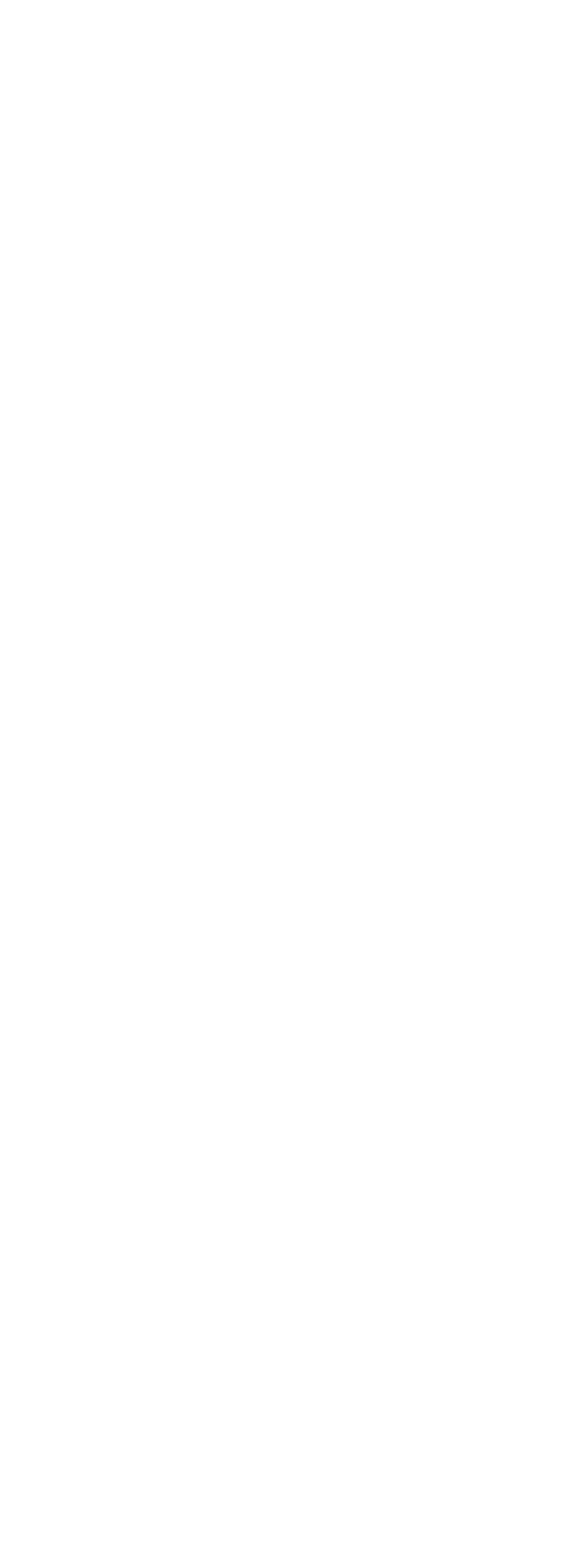
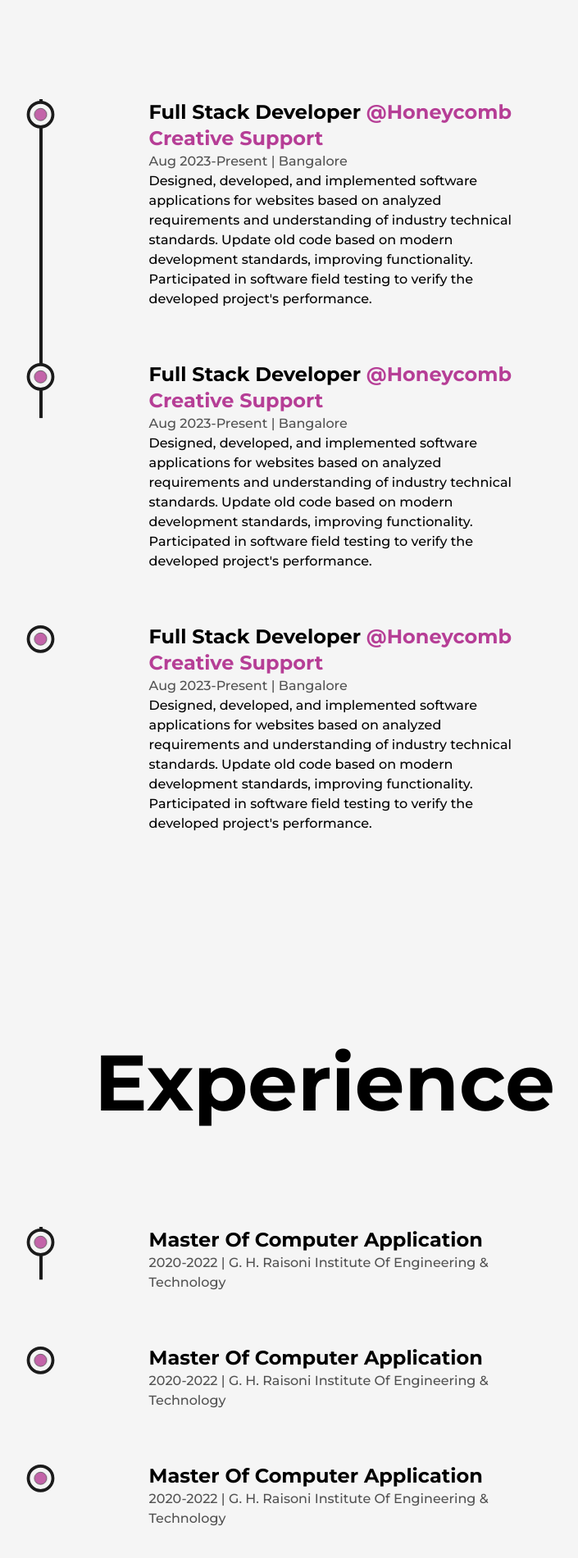
Before and after one commit to PremBhisikar/Portfolio, a Next.js app: page /about in a window 1280 px wide. Shown: the part 2331-4232 px from the top of the page at 82% size, without its empty margins (244-949 px from the left). Before the commit the page ends 2198 px from the top, so only its background shows below. Built offline with nearby package versions, Linux system fonts and the light colour scheme.

Commit message:
Experience and Education added in about us

```diff
--- /dev/null
+++ b/src/Components/Education.js
@@ -0,0 +1,73 @@
+import React, { useRef } from 'react'
+import { motion, useScroll } from 'framer-motion'
+import { LiIcon } from './LiIcon'
+
+
+const Details = ({ type, time, place, info }) => {
+    const ref = useRef(null);
+    return (
+        <li ref={ref} className='my-8 first:mt-0 last:mb-0 w-[60%] mx-auto flex flex-col items-center justify-between'>
+            <LiIcon reference={ref} />
+            <motion.div
+                initial={{ y: 50 }}
+                whileInView={{ y: 0 }}
+                transition={{ duration: 0.5, type: "spring" }}
+            >
+                <h3 className='capitalize font-bold text-2xl'>
+                    {type}
+                </h3>
+                <span className='capitalize font-medium text-dark/75'>
+                    {time} | {place}
+                </span>
+                <p className='font-medium w-full'>
+                    {info}
+                </p>
+            </motion.div>
+        </li>
+    )
+}
+
+export const Education = () => {
+    const ref = useRef(null);
+
+    const { scrollYProgress } = useScroll(
+        {
+            target: ref,
+            offset: ["start end", "center start"]
+        }
+    )
+
+    return (
+        <div className='my-64'>
+            <h2 className='font-bold text-8xl mb-32 w-full text-center'>
+                Experience
+            </h2>
+            <div ref={ref} className='w-[75%] mx-auto relative'>
+                <motion.div
+                    style={{ scaleY: scrollYProgress }}
+                    className='absolute left-9 top-0 w-[4px] h-full bg-dark origin-top' />
+                <ul className='w-full flex flex-col items-start justify-between ml-4'>
+                    <Details
+                        type="Master of Computer Application"
+                        time="2020-2022"
+                        place="G. H. Raisoni Institute of Engineering & Technology"
+                        info=""
+                    />
+                    <Details
+                        type="Master of Computer Application"
+                        time="2020-2022"
+                        place="G. H. Raisoni Institute of Engineering & Technology"
+                        info=""
+                    />
+                    <Details
+                    type="Master of Computer Application"
+                    time="2020-2022"
+                    place="G. H. Raisoni Institute of Engineering & Technology"
+                    info=""
+                />
+                </ul>
+
+            </div>
+        </div>
+    )
+}
--- /dev/null
+++ b/src/Components/Experience.js
@@ -0,0 +1,92 @@
+import React, { useRef } from 'react'
+import { motion, useScroll } from 'framer-motion'
+import { LiIcon } from './LiIcon'
+
+
+const Details = ({ position, company, companyLink, time, address, work }) => {
+    const ref = useRef(null);
+    return(
+    <li ref={ref} className='my-8 first:mt-0 last:mb-0 w-[60%] mx-auto flex flex-col items-center justify-between'>
+     <LiIcon reference={ref}/>
+        <motion.div
+        initial={{y:50}}
+        whileInView={{y:0}}
+        transition={{duration:0.5, type:"spring"}}
+        >
+            <h3 className='capitalize font-bold text-2xl'>{position}&nbsp;
+            <a href={companyLink}
+            target='_blank' className='text-primary capitalize'
+            >@{company}</a></h3>
+            <span className='capitalize font-medium text-dark/75'>
+                {time} | {address}
+            </span>
+            <p className='font-medium w-full'>
+                {work}
+            </p>
+        </motion.div>
+    </li>
+    )
+}
+
+export const Experience = () => {
+const ref = useRef(null);
+
+const {scrollYProgress} = useScroll (
+    {
+       target:ref,
+       offset: ["start end","center start"]
+    }
+)
+
+    return (
+        <div className='my-64'>
+            <h2 className='font-bold text-8xl mb-32 w-full text-center'>
+                Experience
+            </h2>
+            <div ref ={ref} className='w-[75%] mx-auto relative'>
+                <motion.div
+                style={{scaleY:scrollYProgress}}
+                className='absolute left-9 top-0 w-[4px] h-full bg-dark origin-top'/>
+                <ul className='w-full flex flex-col items-start justify-between ml-4'>
+                    <Details
+                        position="Full Stack Developer" company= "Honeycomb Creative Support"
+                        companyLink="https://www.honeycombindia.net/"
+                    time="Aug 2023-Present" address=" Bangalore"
+                    work="Designed, developed, and implemented software
+                    applications for websites based on analyzed requirements
+                    and understanding of industry technical standards.
+                    Update old code based on modern development
+                    standards, improving functionality.
+                    Participated in software field testing to verify the
+                    developed project's performance."
+                    />
+                    <Details
+                        position="Full Stack Developer" company= "Honeycomb Creative Support"
+                        companyLink="https://www.honeycombindia.net/"
+                    time="Aug 2023-Present" address=" Bangalore"
+                    work="Designed, developed, and implemented software
+                    applications for websites based on analyzed requirements
+                    and understanding of industry technical standards.
+                    Update old code based on modern development
+                    standards, improving functionality.
+                    Participated in software field testing to verify the
+                    developed project's performance."
+                    />
+                    <Details
+                        position="Full Stack Developer" company= "Honeycomb Creative Support"
+                        companyLink="https://www.honeycombindia.net/"
+                    time="Aug 2023-Present" address=" Bangalore"
+                    work="Designed, developed, and implemented software
+                    applications for websites based on analyzed requirements
+                    and understanding of industry technical standards.
+                    Update old code based on modern development
+                    standards, improving functionality.
+                    Participated in software field testing to verify the
+                    developed project's performance."
+                    />
+                </ul>
+
+            </div>
+        </div>
+    )
+}
--- /dev/null
+++ b/src/Components/LiIcon.js
@@ -0,0 +1,28 @@
+import React from 'react'
+import { motion,useScroll } from 'framer-motion'
+
+export const LiIcon = ({reference}) => {
+
+    const {scrollYProgress} = useScroll(
+        {
+            target: reference,
+            offset: ["start end", "center center"]
+        }
+    )
+
+
+  return (
+    <figure className='absolute left-0 stroke-dark'>
+        <svg className='-rotate-90' width="75" height="75" viewBox='0 0 100 100'>
+            <circle cx="75" cy="50" r="20" className='stroke-primary stroke-1 fill-none'/>
+            <motion.circle cx="75" cy="50" r="20" className='stroke-[5px] fill-light'
+            style={{
+                pathLength : scrollYProgress
+            }}
+            />
+            <circle cx="75" cy="50" r="10" className='animate-pulse stroke-1 fill-primary'/>
+
+        </svg>
+    </figure>
+  )
+}
--- a/src/pages/about.js
+++ b/src/pages/about.js
@@ -6,6 +6,8 @@
 import Image from 'next/image'
 import { useInView, useMotionValue, useSpring } from 'framer-motion'
 import { Skills } from '@/Components/Skills'
+import { Experience } from '@/Components/Experience'
+import { Education } from '@/Components/Education'
 
 const AnimateNumbers = ({value}) => {
   const ref = useRef(null);
@@ -92,6 +94,8 @@
               </div>
             </div>
           <Skills/>
+          <Experience/>
+          <Education/>
         </Layout>
       </main>
     </>
```
